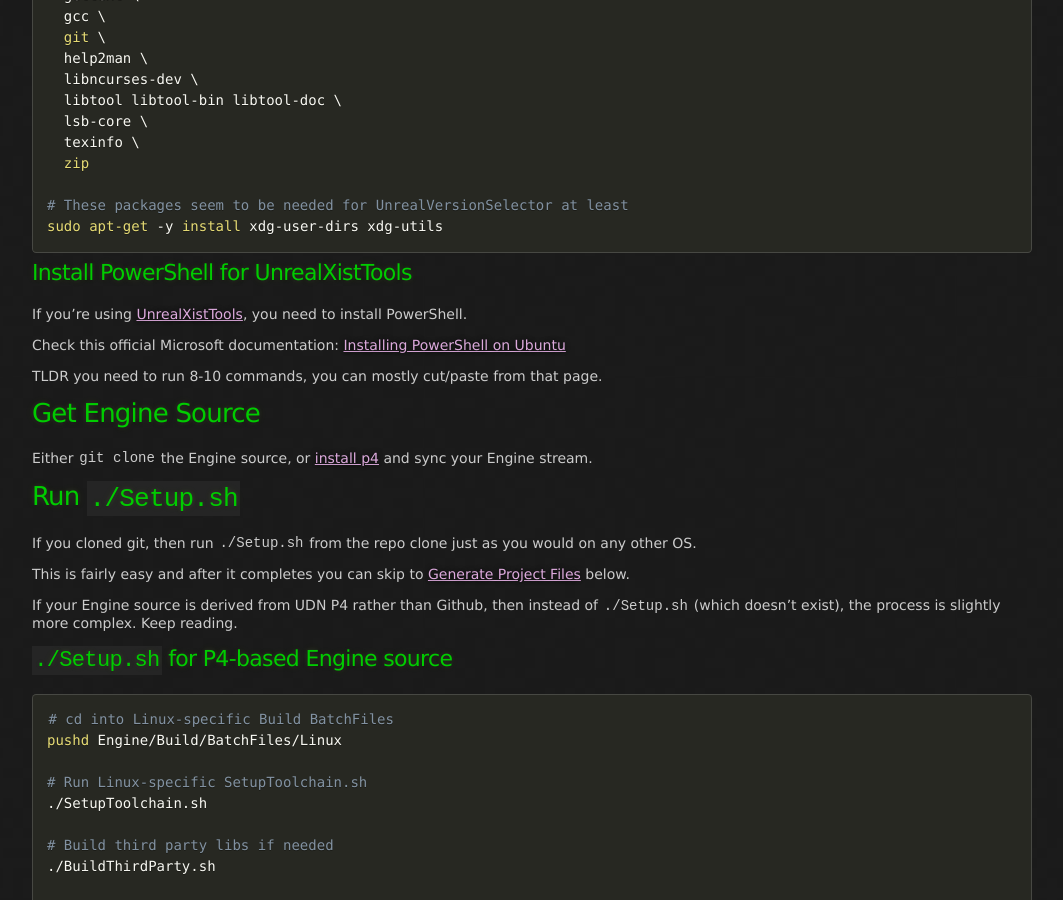
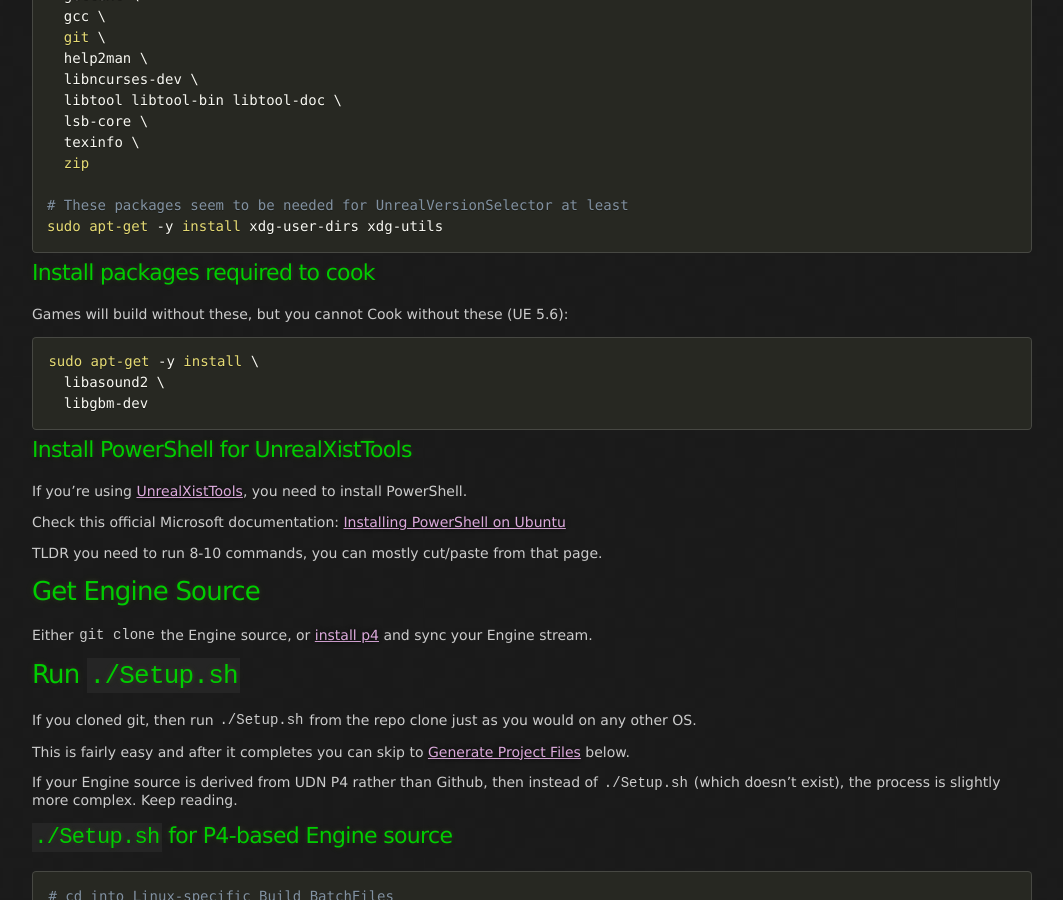
Before and after one commit to x157/x157.github.io, a Jekyll site: the page built from UE5/Linux/index.md, in a window 1280 px wide and 900 px high, scrolled down 687 px. Shown: the whole window, without its empty margins (108-1171 px from the left). Built offline with Jekyll 4.4.1, drawn with Linux system fonts in a browser that asks for light colours.

Commit message:
Add required packages to Cook on Ubuntu

````diff
--- a/UE5/Linux/index.md
+++ b/UE5/Linux/index.md
@@ -42,6 +42,17 @@
 # These packages seem to be needed for UnrealVersionSelector at least
 sudo apt-get -y install xdg-user-dirs xdg-utils
 ```
+
+### Install packages required to cook
+
+Games will build without these, but you cannot Cook without these (UE 5.6):
+
+```bash
+sudo apt-get -y install \
+  libasound2 \
+  libgbm-dev
+```
+
 
 ### Install PowerShell for UnrealXistTools
 
````
